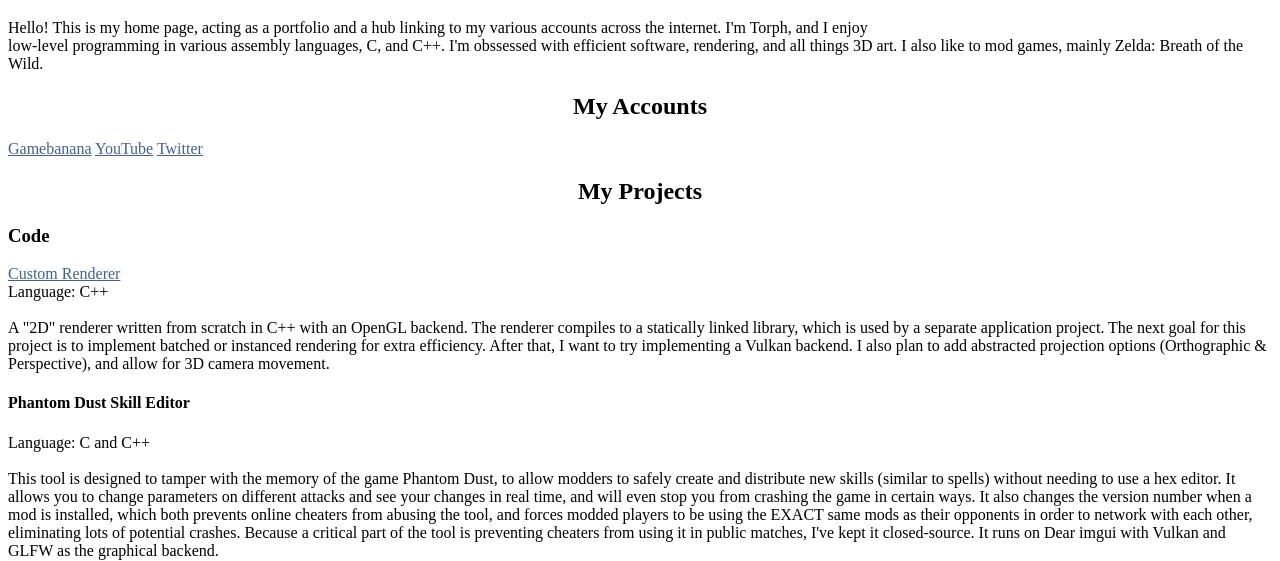
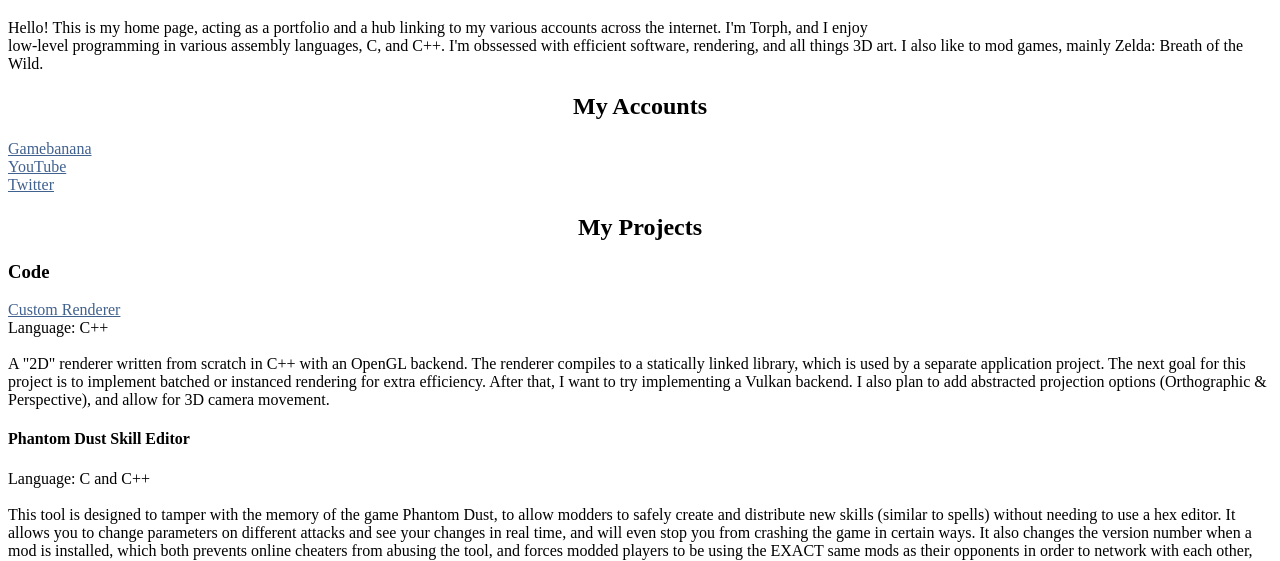
Before and after one commit to ArchLeaders/torphedo.github.io, a plain HTML site: page index.html in a window 1280 px wide. Shown: the part 105-666 px from the top of the page. Drawn offline with Linux system fonts and the light colour scheme.

Commit message:
Add newlines

```diff
--- a/index.html
+++ b/index.html
@@ -14,9 +14,9 @@
         </p>
 
         <h2 align="center">My Accounts</h2>
-        <a href="https://gamebanana.com/members/1766198">Gamebanana</a>
-        <a href="https://www.youtube.com/channel/UCkF_0Q_EO4GCca13y_U94Yw">YouTube</a>
-        <a href="https://twitter.com/TorphedoLaunch">Twitter</a>
+        <a href="https://gamebanana.com/members/1766198">Gamebanana</a><br>
+        <a href="https://www.youtube.com/channel/UCkF_0Q_EO4GCca13y_U94Yw">YouTube</a><br>
+        <a href="https://twitter.com/TorphedoLaunch">Twitter</a><br>
 
         <h2 align="center">My Projects</h2>
         <h3>Code</h3>
```
